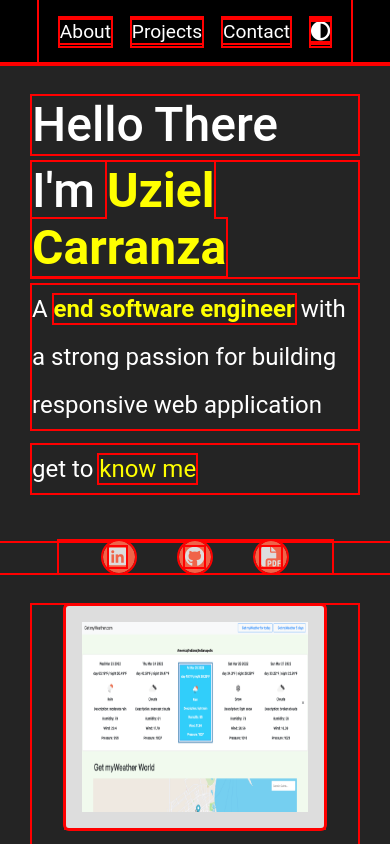
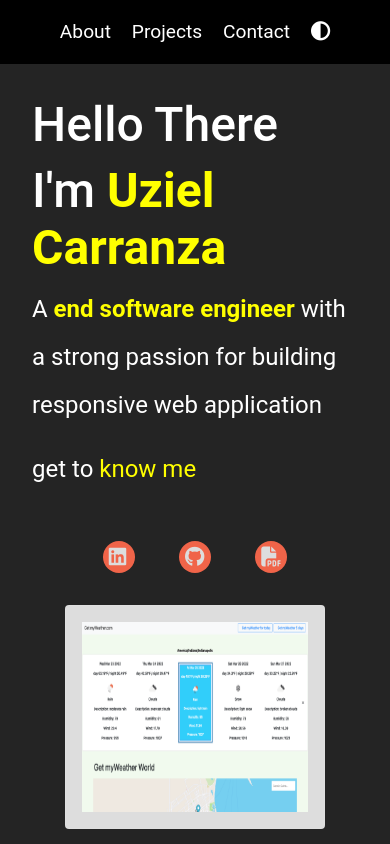
Before and after one commit to UzielCarranza/UzielCarranzaCharro, a plain HTML site: page index.html in a window 390 px wide. Shown: the top 844 px of the page. Drawn offline with nearby package versions, Linux system fonts and the light colour scheme.

Commit message:
completed mobile version

```diff
--- a/css/style.css
+++ b/css/style.css
@@ -204,10 +204,6 @@ footer
 }
 
 @media (max-width: 600px) {
-    * {
-        outline: 2px solid red;
-    }
-
     #main--nav {
         width: 100%;
     }
```
